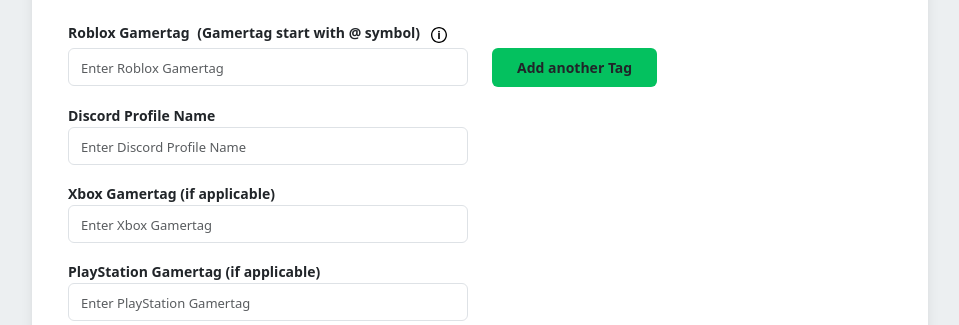
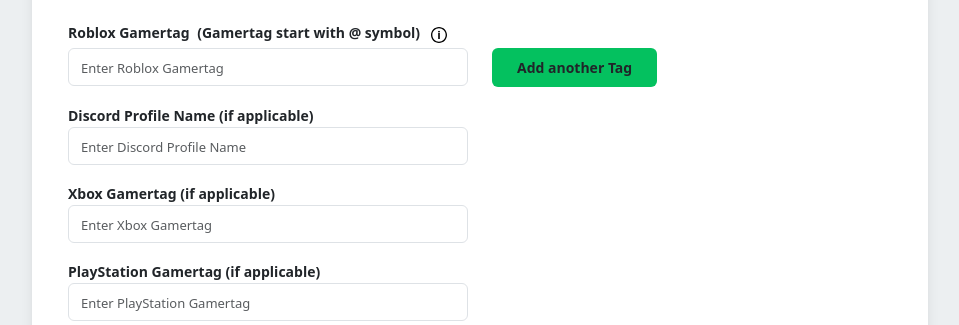
Before and after one commit to Kumaranyuvaraj/Roblox_InTake_Form, a Django app: page /intake-form/ in a window 1280 px wide. Shown: the part 557-882 px from the top of the page, without its empty margins (160-1119 px from the left). Run offline with Django 4.2, Linux system fonts and the light colour scheme; some libraries are stand-ins or nearby versions.

Commit message:
updated the code in the forms.html

```diff
--- a/roblex_app/templates/forms.html
+++ b/roblex_app/templates/forms.html
@@ -375,7 +375,7 @@ color: red;
 
                     <div class="row mt-3">
                         <div class="col-6">
-                            <label>Discord Profile Name</label>
+                            <label>Discord Profile Name (if applicable)</label>
                             <input type="text" name="discord_profile" class="form-control" placeholder="Enter Discord Profile Name">
                         </div>
                           </div>
```
